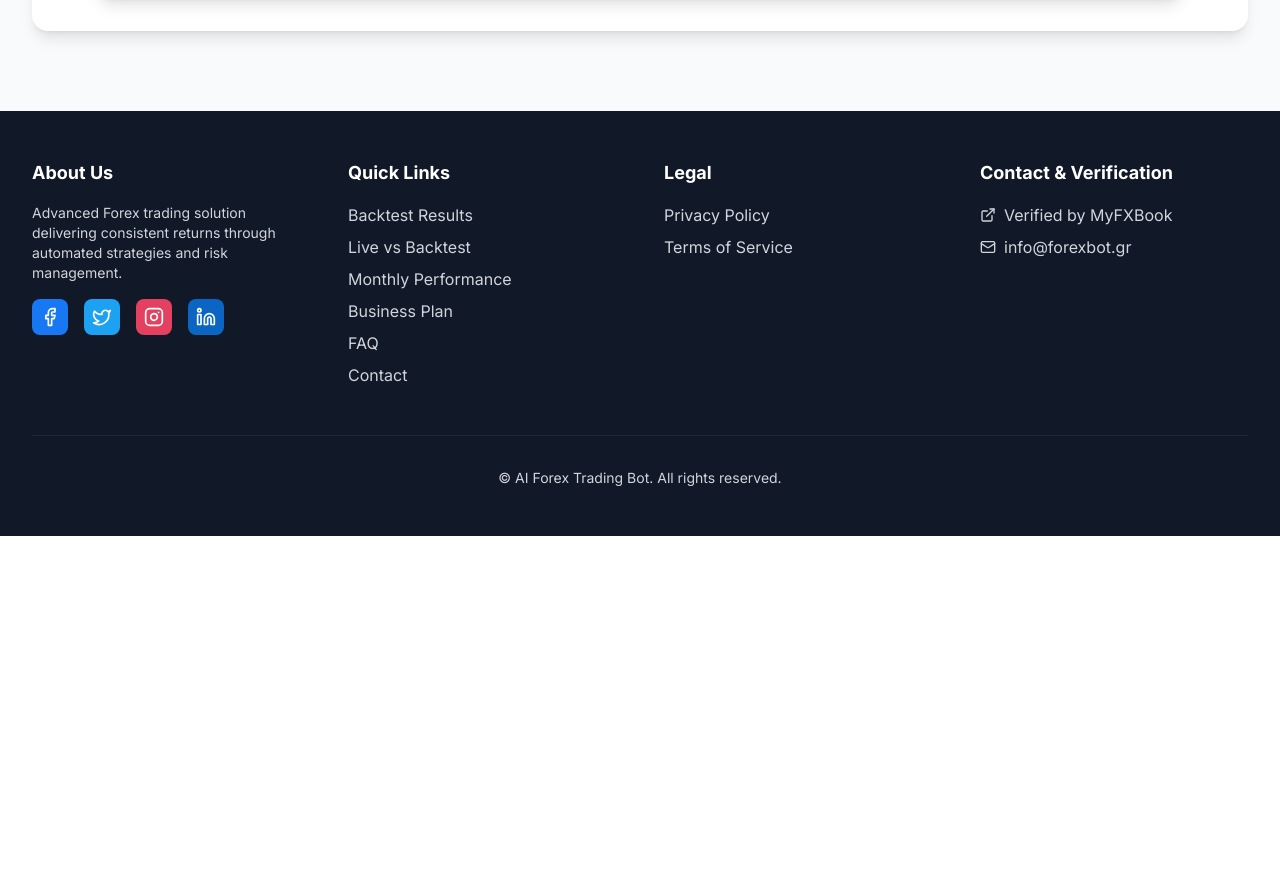
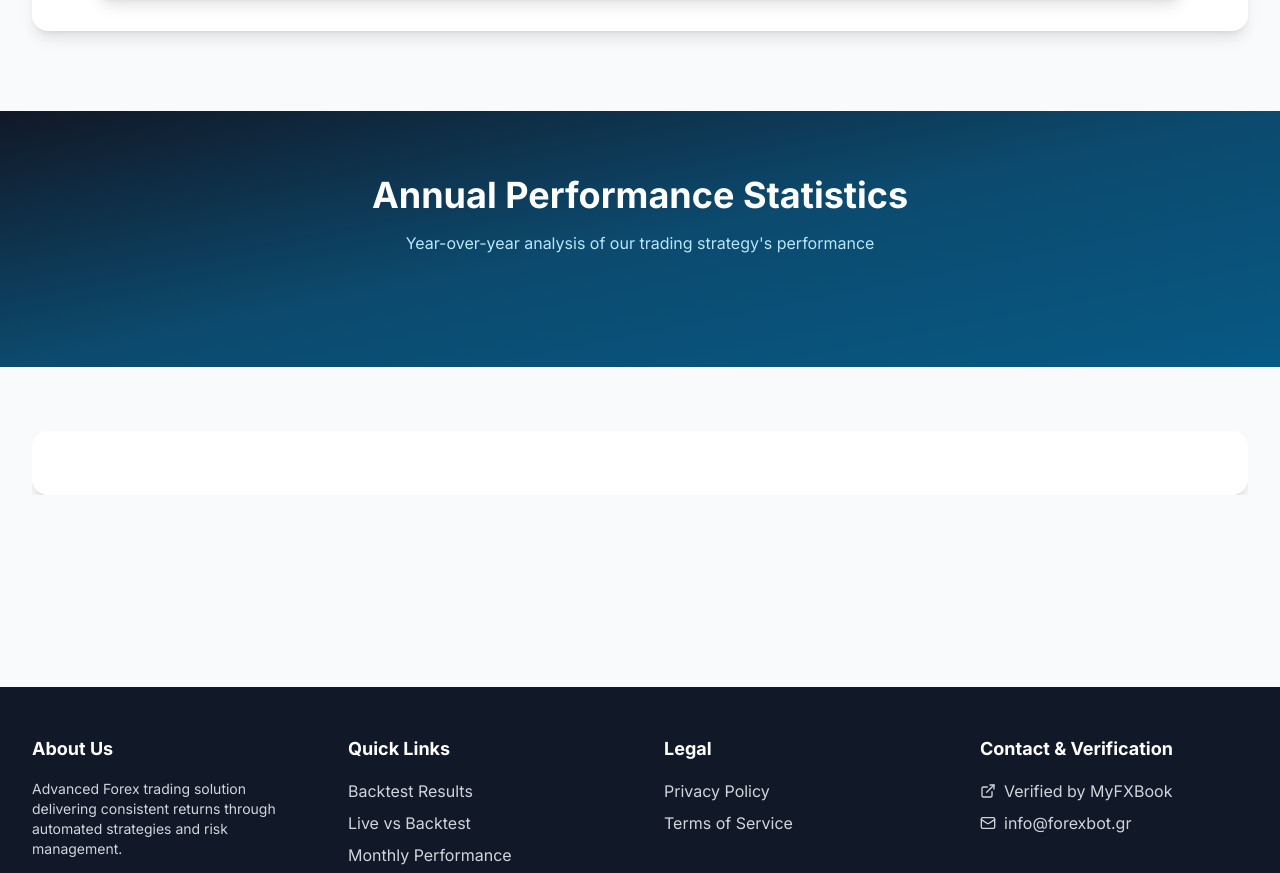
Before and after one commit to sio2000/-, a React (Vite) app: page /annual-performance in a window 1280 px wide. Shown: the part 2777-3650 px from the top of the page. Before the commit the page ends 3313 px from the top, so only its background shows below. Built offline with nearby package versions, Linux system fonts and the light colour scheme.

Commit message:
Initial commit

```diff
--- a/src/pages/AnnualPerformance.tsx
+++ b/src/pages/AnnualPerformance.tsx
@@ -395,6 +395,69 @@ const AnnualPerformance = () => {
           </div>
         </div>
       </div>
+
+      {/* Annual Statistics */}
+      <section className="py-16 bg-gradient-to-br from-gray-900 via-blue-900 to-blue-800">
+        <div className="max-w-7xl mx-auto px-4 sm:px-6 lg:px-8">
+          <h2 className="text-3xl md:text-4xl font-bold text-white mb-4 text-center">
+            Annual Performance Statistics
+          </h2>
+          <p className="text-blue-200 text-center mb-12 max-w-2xl mx-auto">
+            Year-over-year analysis of our trading strategy's performance
+          </p>
+
+          {/* Stats Grid - Add scrollbar-hide for mobile */}
+          <div className="overflow-x-auto scrollbar-hide">
+            <div className="min-w-[768px]">
+              {/* Keep original grid */}
+              <div className="grid md:grid-cols-2 lg:grid-cols-3 gap-6 lg:gap-8">
+                {/* ... existing stat cards stay the same ... */}
+              </div>
+            </div>
+          </div>
+        </div>
+
+        <style jsx>{`
+          /* Hide scrollbar for Chrome, Safari and Opera */
+          .scrollbar-hide::-webkit-scrollbar {
+            display: none;
+          }
+
+          /* Hide scrollbar for IE, Edge and Firefox */
+          .scrollbar-hide {
+            -ms-overflow-style: none;  /* IE and Edge */
+            scrollbar-width: none;  /* Firefox */
+          }
+        `}</style>
+      </section>
+
+      {/* Annual Chart Section */}
+      <section className="py-16">
+        <div className="max-w-7xl mx-auto px-4 sm:px-6 lg:px-8">
+          {/* Chart Container - Add scrollbar-hide for mobile */}
+          <div className="overflow-x-auto scrollbar-hide">
+            <div className="min-w-[768px]">
+              <div className="bg-white rounded-2xl shadow-lg p-8">
+                {/* ... existing chart content stays the same ... */}
+              </div>
+            </div>
+          </div>
+        </div>
+      </section>
+
+      {/* Annual Details Table */}
+      <section className="py-16">
+        <div className="max-w-7xl mx-auto px-4 sm:px-6 lg:px-8">
+          {/* Table Container - Add scrollbar-hide for mobile */}
+          <div className="overflow-x-auto scrollbar-hide">
+            <div className="min-w-[768px]">
+              <div className="bg-white rounded-2xl shadow-lg overflow-hidden">
+                {/* ... existing table content stays the same ... */}
+              </div>
+            </div>
+          </div>
+        </div>
+      </section>
     </div>
   );
 };
--- a/src/pages/MonthlyPerformance.tsx
+++ b/src/pages/MonthlyPerformance.tsx
@@ -107,6 +107,8 @@ const MonthlyPerformance = () => {
             Consistent performance across multiple metrics, demonstrating the reliability of our trading strategy
           </p>
 
+          <div className="overflow-x-auto scrollbar-hide">
+            <div className="min-w-[768px]">
               <div className="grid md:grid-cols-2 lg:grid-cols-3 gap-6 lg:gap-8">
                 {[
                   {
@@ -199,6 +201,21 @@ const MonthlyPerformance = () => {
                 ))}
               </div>
             </div>
+          </div>
+        </div>
+
+        <style jsx>{`
+          /* Hide scrollbar for Chrome, Safari and Opera */
+          .scrollbar-hide::-webkit-scrollbar {
+            display: none;
+          }
+
+          /* Hide scrollbar for IE, Edge and Firefox */
+          .scrollbar-hide {
+            -ms-overflow-style: none;  /* IE and Edge */
+            scrollbar-width: none;  /* Firefox */
+          }
+        `}</style>
       </section>
 
       {/* Monthly Details Table */}
@@ -207,6 +224,8 @@ const MonthlyPerformance = () => {
           <h2 className="text-2xl font-bold text-gray-900 mb-8 text-center">
             Detailed Monthly Breakdown
           </h2>
+          <div className="overflow-x-auto">
+            <div className="min-w-[768px]">
               <div className="bg-white rounded-xl shadow-xl overflow-hidden">
                 <div className="overflow-x-auto">
                   <table className="min-w-full divide-y divide-gray-200">
@@ -255,6 +274,8 @@ const MonthlyPerformance = () => {
                       ))}
                     </tbody>
                   </table>
+                </div>
+              </div>
             </div>
           </div>
         </div>
```
Lines whose indentation alone changed are shown as unchanged.
